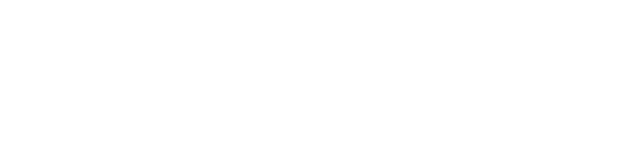
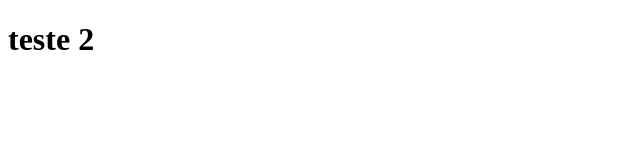
Before and after one commit to renandiask8/curso_git_1, a plain HTML site: page index.html in a window 1280 px wide. Shown: the whole page, without its empty margins (0-640 px from the left). Drawn offline with Linux system fonts and the light colour scheme.

Commit message:
alteraçoes para teste

```diff
--- a/index.html
+++ b/index.html
@@ -6,6 +6,8 @@
     <title>Document</title>
 </head>
 <body>
+    <h1>teste 2
 
+    </h1>
 </body>
 </html>
```
Also changed, not shown: teste.txt.
